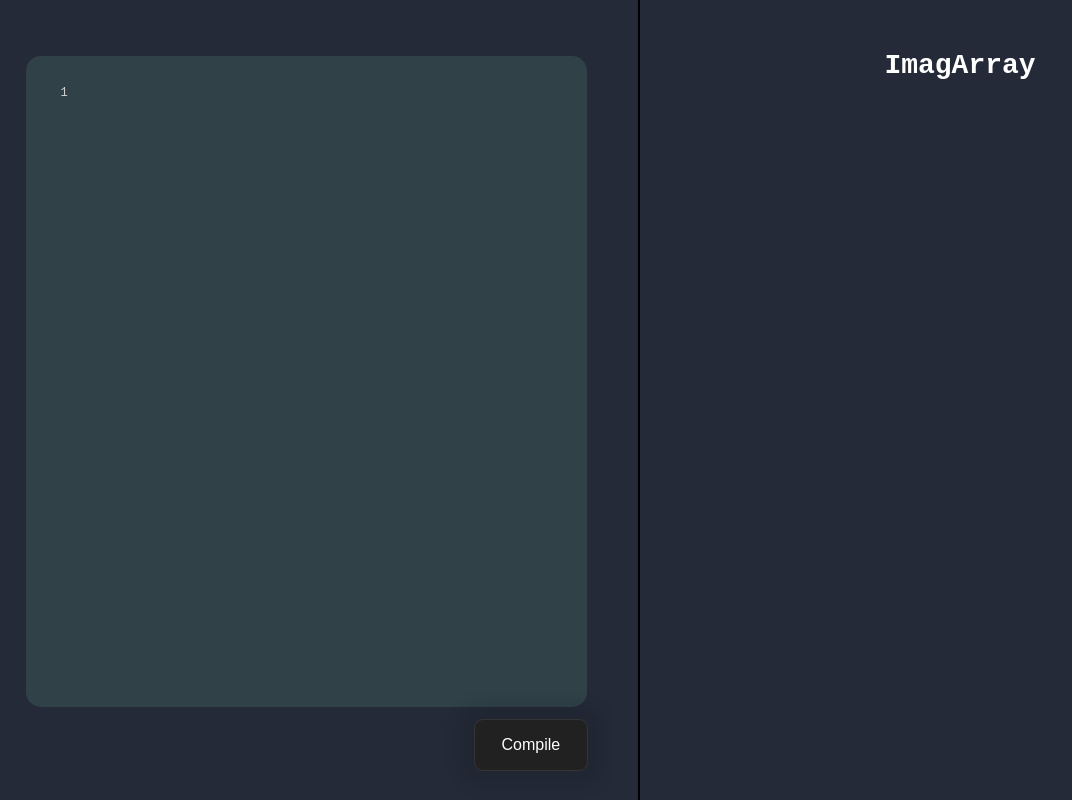
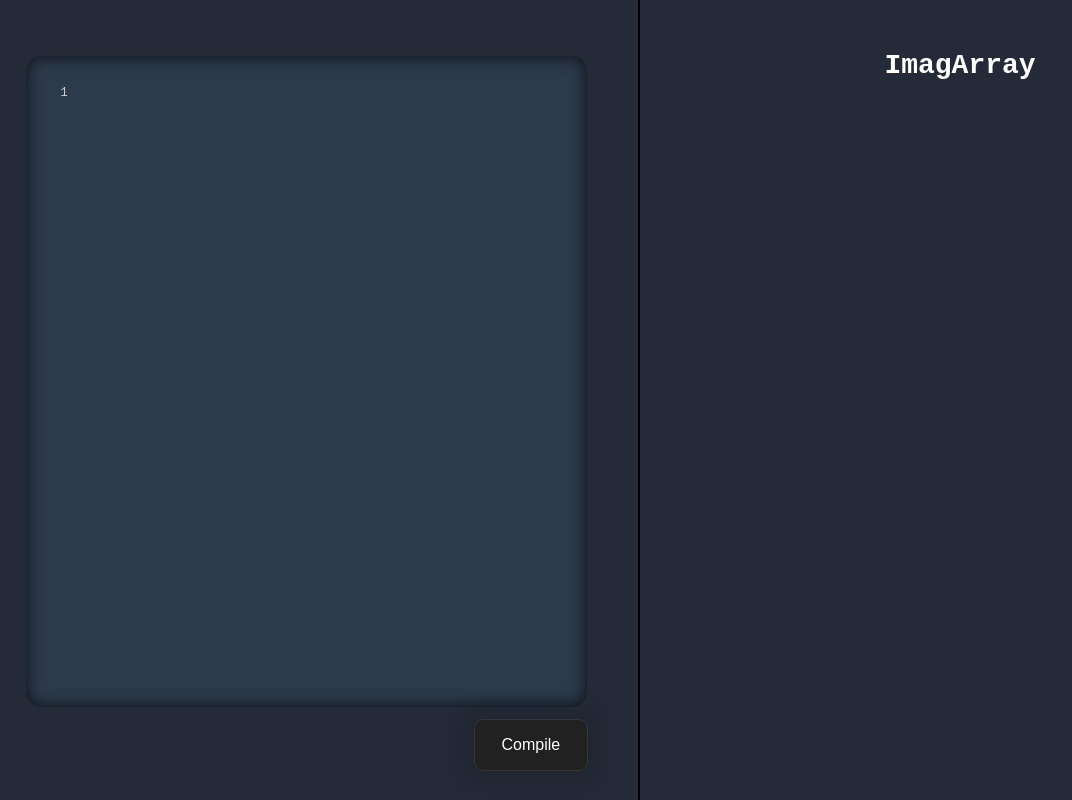
Before and after one commit to joshuazhou744/imaginarray, a React (Vite) app in the folder frontend/app/: page / in a window 1280 px wide. Shown: the whole page, without its empty margins (0-1072 px from the left). Built offline with nearby package versions, Linux system fonts and the light colour scheme.

Commit message:
neomorphic

```diff
--- a/frontend/app/src/styles/CodeWindow.css
+++ b/frontend/app/src/styles/CodeWindow.css
@@ -8,12 +8,19 @@
 
 .CodeMirror {
   height: 75vh;
-  border-radius: 15px;
+  border-radius: 15px; /* Keep rounded corners */
   padding: 2vw 2vh;
   margin: 7vh 2vw 0 2vw;
   font-size: 12px;
+  background-color: #2c3a4b !important; /* Slightly lighter shade to complement the page bg */
+  box-shadow:
+    inset 0 0 16px 2px rgba(23, 30, 39, 0.9),  /* Sharper, more defined border-like shadow */
+    inset 0 0 10px rgba(0, 0, 0, 0.5);  /* Light inner shadow for depth */
 }
 
+.CodeMirror-gutters {
+  background: none !important;
+}
 
 .vButton {
   cursor: pointer;
```
